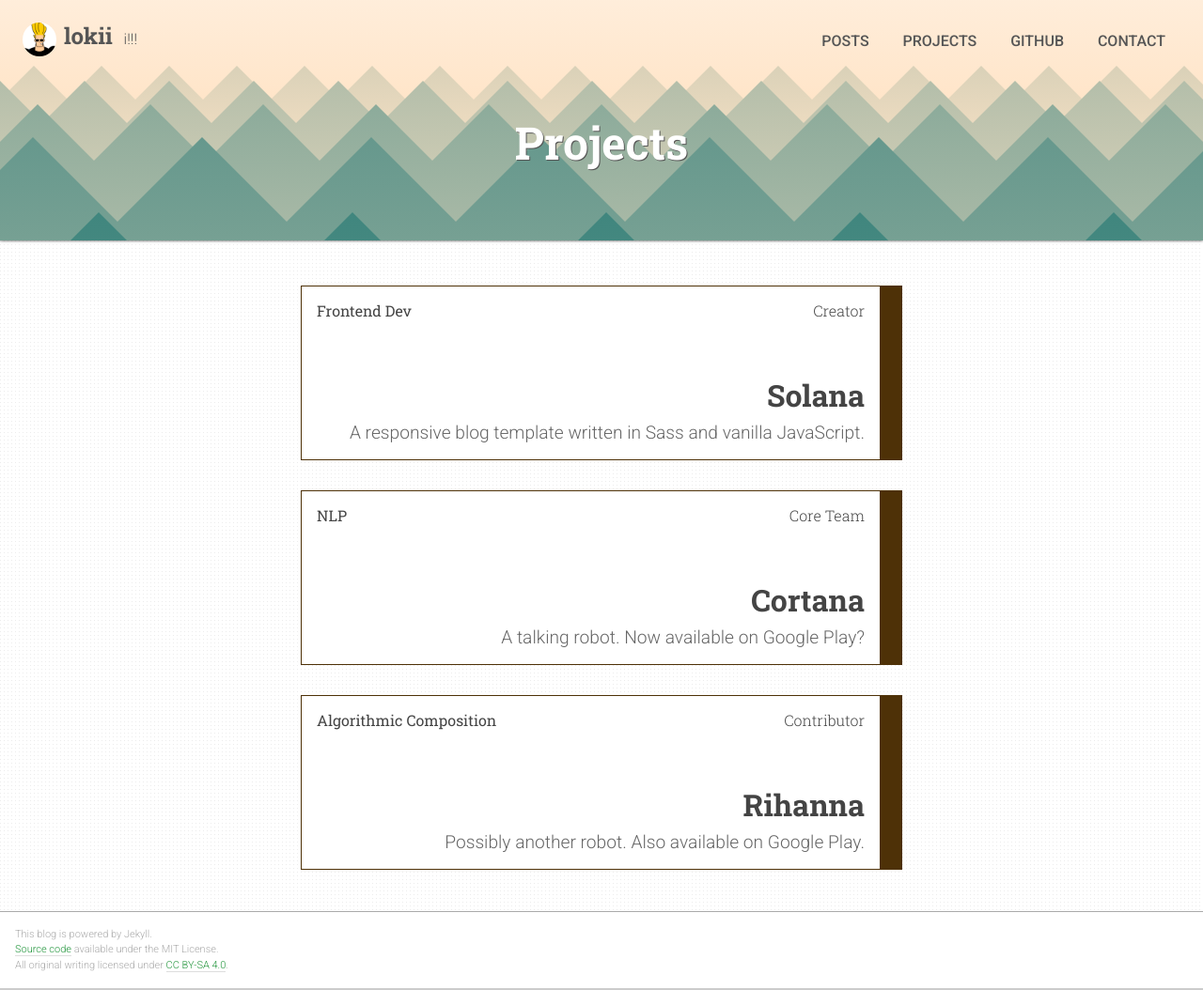
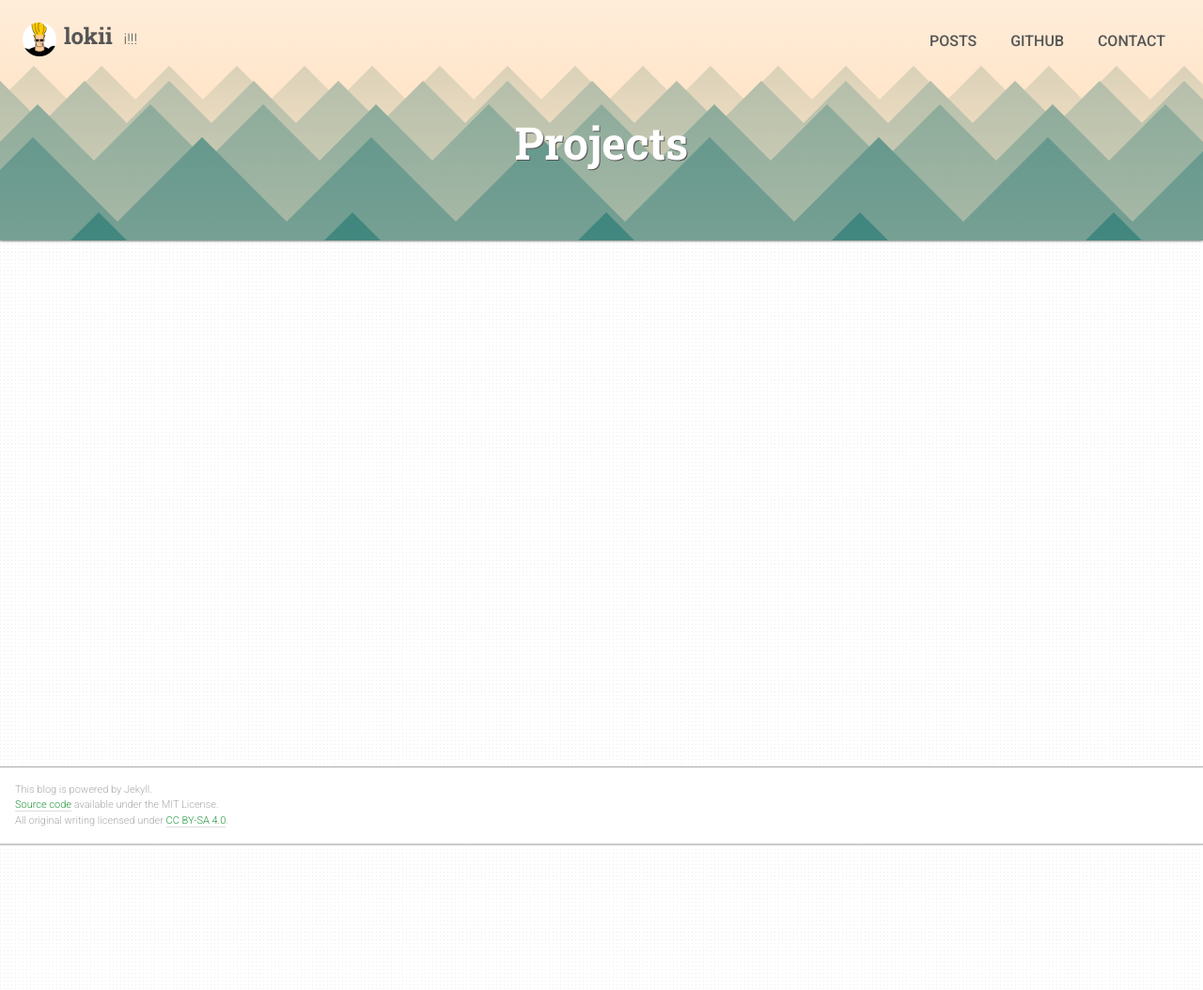
Before and after one commit to rlue/jekyll-solana, a Jekyll site: the page built from projects.html, in a window 1280 px wide. Shown: the whole page at 94% size. Built offline with Jekyll 4.4.1, drawn with Linux system fonts in a browser that asks for light colours; part of the change alters nothing that is shown.

Commit message:
Update _config.yml

```diff
--- a/_config.yml
+++ b/_config.yml
@@ -19,9 +19,9 @@ nav_menu:
   - name: Posts
     url: /
     icon: /i/icons.svg#posts # icons should be 24x24 px.
-  - name: Projects
-    url: /projects
-    icon: /i/icons.svg#portfolio
+#  - name: Projects
+#    url: /projects
+#    icon: /i/icons.svg#portfolio
   - name: GitHub
     url: https://github.com/loki-pup
     icon: /i/icons.svg#github
@@ -33,22 +33,22 @@ nav_menu:
     icon: /i/icons.svg#email
 
 # Objects listed here will appear on the /projects.html page.
-projects:
-  - title: Solana
-    teaser: A responsive blog template written in Sass and vanilla JavaScript.
-    url: https://github.com/rlue/jekyll-solana
-    role: Creator
-    category: Frontend Dev
-  - title: Cortana
-    teaser: A talking robot. Now available on Google Play?
-    url: https://play.google.com/store/apps/details?id=com.microsoft.cortana
-    role: Core Team
-    category: NLP
-  - title: Rihanna
-    teaser: Possibly another robot. Also available on Google Play.
-    url: https://play.google.com/store/music/artist/Rihanna?id=Arcw2m2ih45qntv3fufub25tyhu
-    role: Contributor
-    category: Algorithmic Composition
+#projects:
+ # - title: Solana
+ #  teaser: A responsive blog template written in Sass and vanilla JavaScript.
+ #   url: https://github.com/rlue/jekyll-solana
+ #   role: Creator
+ #   category: Frontend Dev
+ # - title: Cortana
+ #   teaser: A talking robot. Now available on Google Play?
+ #   url: https://play.google.com/store/apps/details?id=com.microsoft.cortana
+ #   role: Core Team
+ #   category: NLP
+ # - title: Rihanna
+ #   teaser: Possibly another robot. Also available on Google Play.
+ #   url: https://play.google.com/store/music/artist/Rihanna?id=Arcw2m2ih45qntv3fufub25tyhu
+ #   role: Contributor
+  #  category: Algorithmic Composition
 
 #################
 # Site Settings #
```
